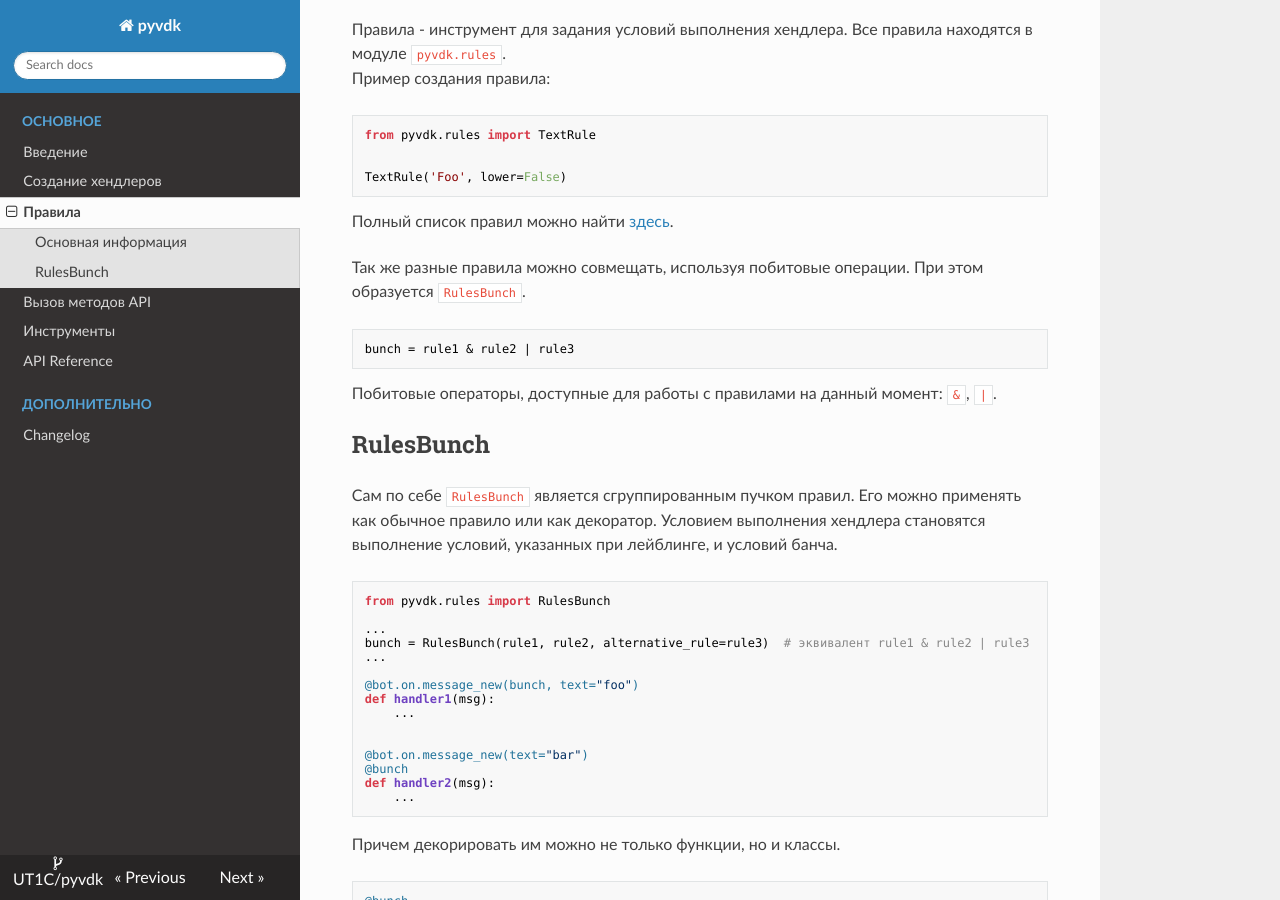
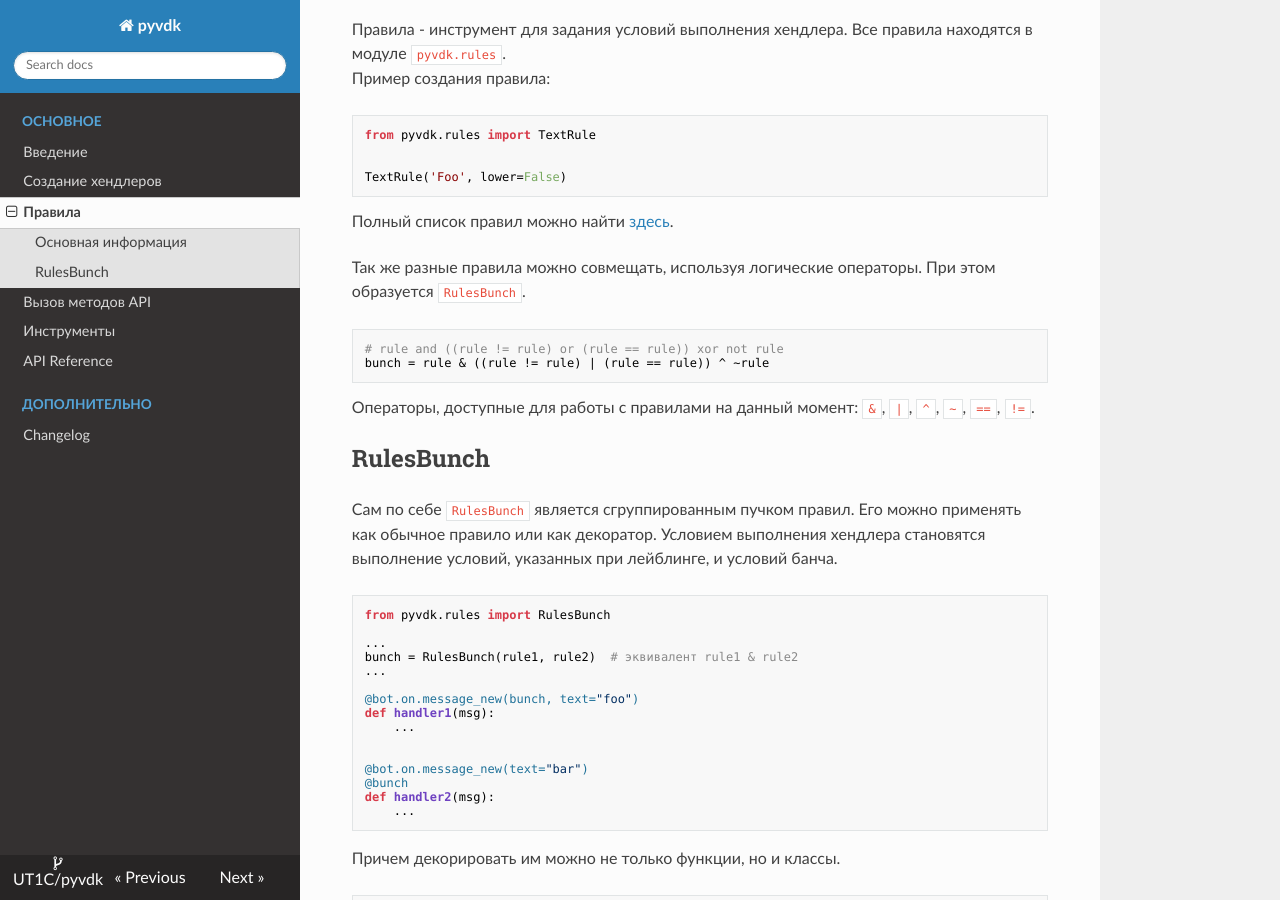
Before and after one commit to UT1C/pyvdk, an MkDocs documentation site: the page built from docs/rules.md, in a window 1280 px wide and 900 px high, scrolled down 306 px. Built offline with MkDocs 1.6.1, drawn with Linux system fonts in a browser that asks for light colours; nearby versions of some CDN libraries.

Commit message:
RulesBunch doc update

````diff
--- a/docs/rules.md
+++ b/docs/rules.md
@@ -14,12 +14,13 @@ TextRule('Foo', lower=False)
 ```
 Полный список правил можно найти [здесь](api_reference.md#rules).
 
-Так же разные правила можно совмещать, используя побитовые операции. При этом образуется `RulesBunch`.
+Так же разные правила можно совмещать, используя логические операторы. При этом образуется `RulesBunch`.
 
 ```python
-bunch = rule1 & rule2 | rule3
+# rule and ((rule != rule) or (rule == rule)) xor not rule
+bunch = rule & ((rule != rule) | (rule == rule)) ^ ~rule
 ```
-Побитовые операторы, доступные для работы с правилами на данный момент: `&`, `|`.
+Операторы, доступные для работы с правилами на данный момент: `&`, `|`, `^`, `~`, `==`, `!=`.
 
 ## RulesBunch { #bunch }
 Сам по себе `RulesBunch` является сгруппированным пучком правил. Его можно применять как обычное правило или как декоратор. Условием выполнения хендлера становятся выполнение условий, указанных при лейблинге, и условий банча.
@@ -28,7 +29,7 @@ bunch = rule1 & rule2 | rule3
 from pyvdk.rules import RulesBunch
 
 ...
-bunch = RulesBunch(rule1, rule2, alternative_rule=rule3)  # эквивалент rule1 & rule2 | rule3
+bunch = RulesBunch(rule1, rule2)  # эквивалент rule1 & rule2
 ...
 
 @bot.on.message_new(bunch, text="foo")
````
